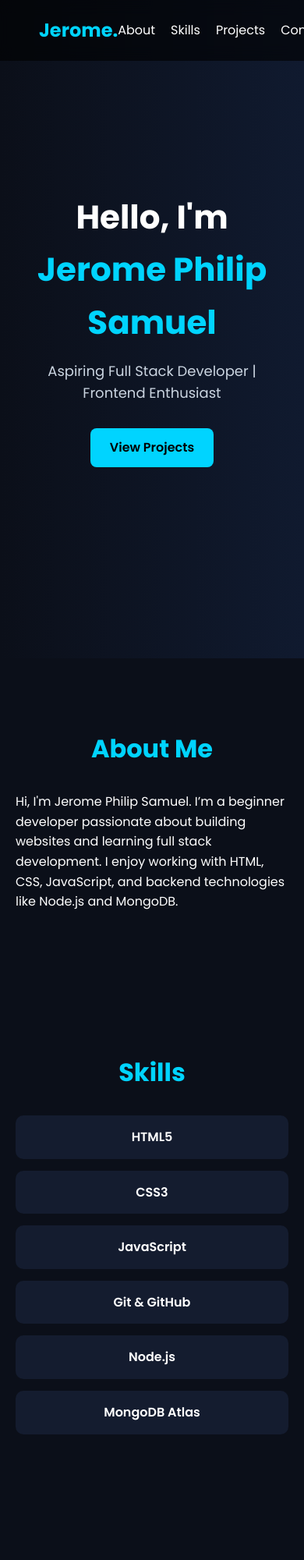
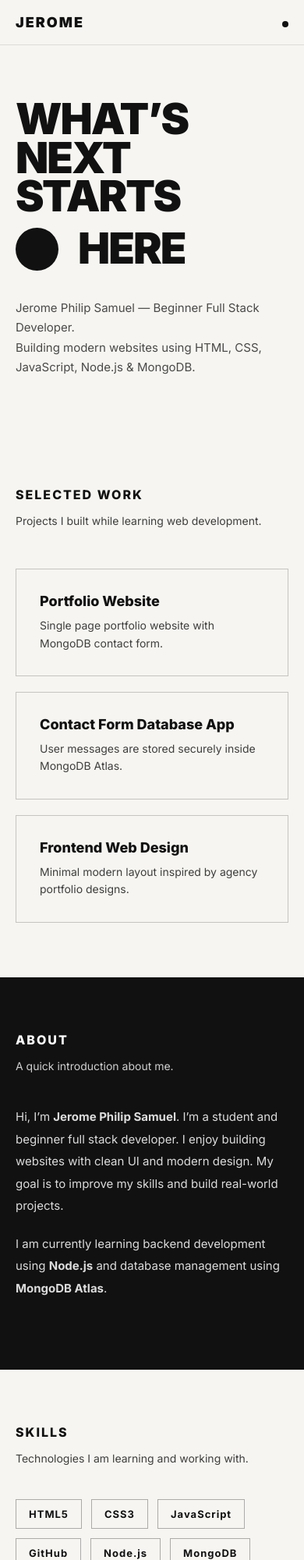
Before and after one commit to 25bcab28-cmyk/portfolio_project, a plain HTML site: page index.html in a window 390 px wide. Shown: the top 2000 px of the page at 78% size. Drawn offline with Linux system fonts and the light colour scheme.

Commit message:
updated design

```diff
--- a/backend/server.js
+++ b/backend/server.js
@@ -17,7 +17,7 @@ const ContactSchema = new mongoose.Schema({
 const Contact = mongoose.model("Contact", ContactSchema);
 
 app.get("/", (req, res) => {
-  res.send("Jerome Portfolio Backend Running!");
+  res.send("Backend Running!");
 });
 
 app.post("/api/contact", async (req, res) => {
--- a/index.html
+++ b/index.html
@@ -4,80 +4,136 @@
   <meta charset="UTF-8" />
   <meta name="viewport" content="width=device-width, initial-scale=1.0" />
   <title>Jerome Philip Samuel | Portfolio</title>
+
   <link rel="stylesheet" href="style.css" />
-  <link href="https://fonts.googleapis.com/css2?family=Poppins:wght@300;400;600;700&display=swap" rel="stylesheet">
+  <link href="https://fonts.googleapis.com/css2?family=Inter:wght@300;400;600;700;800;900&display=swap" rel="stylesheet">
 </head>
 <body>
 
+  <!-- NAVBAR -->
   <nav class="navbar">
-    <h2 class="logo">Jerome.</h2>
+    <div class="nav-left">
+      <h2 class="logo">JEROME</h2>
+    </div>
+
     <ul class="nav-links">
-      <li><a href="#about">About</a></li>
-      <li><a href="#skills">Skills</a></li>
-      <li><a href="#projects">Projects</a></li>
-      <li><a href="#contact">Contact</a></li>
+      <li><a href="#work">WORK</a></li>
+      <li><a href="#about">ABOUT</a></li>
+      <li><a href="#skills">SKILLS</a></li>
+      <li><a href="#contact">CONTACT</a></li>
     </ul>
+
+    <div class="nav-right">
+      <span class="menu-dot"></span>
+    </div>
   </nav>
 
+  <!-- HERO SECTION -->
   <header class="hero">
-    <div class="hero-content">
-      <h1>Hello, I'm <span>Jerome Philip Samuel</span></h1>
-      <p>Aspiring Full Stack Developer | Frontend Enthusiast</p>
-      <a href="#projects" class="btn">View Projects</a>
+    <div class="hero-text">
+      <h1>
+        WHAT’S NEXT<br />
+        STARTS
+      </h1>
+
+      <div class="hero-row">
+        <span class="big-dot"></span>
+        <h1 class="hero-right-text">HERE</h1>
+      </div>
+
+      <p class="hero-subtitle">
+        Jerome Philip Samuel — Beginner Full Stack Developer.<br />
+        Building modern websites using HTML, CSS, JavaScript, Node.js & MongoDB.
+      </p>
     </div>
   </header>
 
-  <section id="about" class="section">
-    <h2>About Me</h2>
-    <p>
-      Hi, I'm Jerome Philip Samuel. I’m a beginner developer passionate about building websites and learning full stack development.
-      I enjoy working with HTML, CSS, JavaScript, and backend technologies like Node.js and MongoDB.
-    </p>
-  </section>
+  <!-- WORK SECTION -->
+  <section id="work" class="section">
+    <div class="section-title">
+      <h2>SELECTED WORK</h2>
+      <p>Projects I built while learning web development.</p>
+    </div>
 
-  <section id="skills" class="section">
-    <h2>Skills</h2>
-    <div class="skills-grid">
-      <div class="skill-card">HTML5</div>
-      <div class="skill-card">CSS3</div>
-      <div class="skill-card">JavaScript</div>
-      <div class="skill-card">Git & GitHub</div>
-      <div class="skill-card">Node.js</div>
-      <div class="skill-card">MongoDB Atlas</div>
-    </div>
-  </section>
-
-  <section id="projects" class="section">
-    <h2>Projects</h2>
-
-    <div class="projects-grid">
-      <div class="project-card">
+    <div class="work-grid">
+      <div class="work-card">
         <h3>Portfolio Website</h3>
-        <p>A responsive portfolio website with backend contact form connected to MongoDB Atlas.</p>
+        <p>Single page portfolio website with MongoDB contact form.</p>
       </div>
 
-      <div class="project-card">
+      <div class="work-card">
         <h3>Contact Form Database App</h3>
-        <p>A full stack project where user messages are stored securely in MongoDB database.</p>
+        <p>User messages are stored securely inside MongoDB Atlas.</p>
+      </div>
+
+      <div class="work-card">
+        <h3>Frontend Web Design</h3>
+        <p>Minimal modern layout inspired by agency portfolio designs.</p>
       </div>
     </div>
   </section>
 
-  <section id="contact" class="section">
-    <h2>Contact Me</h2>
+  <!-- ABOUT SECTION -->
+  <section id="about" class="section alt-bg">
+    <div class="section-title">
+      <h2>ABOUT</h2>
+      <p>A quick introduction about me.</p>
+    </div>
+
+    <div class="about-content">
+      <p>
+        Hi, I’m <b>Jerome Philip Samuel</b>. I’m a student and beginner full stack developer.
+        I enjoy building websites with clean UI and modern design.
+        My goal is to improve my skills and build real-world projects.
+      </p>
+
+      <p>
+        I am currently learning backend development using <b>Node.js</b> and database management using
+        <b>MongoDB Atlas</b>.
+      </p>
+    </div>
+  </section>
+
+  <!-- SKILLS SECTION -->
+  <section id="skills" class="section">
+    <div class="section-title">
+      <h2>SKILLS</h2>
+      <p>Technologies I am learning and working with.</p>
+    </div>
+
+    <div class="skills-row">
+      <span>HTML5</span>
+      <span>CSS3</span>
+      <span>JavaScript</span>
+      <span>GitHub</span>
+      <span>Node.js</span>
+      <span>MongoDB</span>
+    </div>
+  </section>
+
+  <!-- CONTACT SECTION -->
+  <section id="contact" class="section alt-bg">
+    <div class="section-title">
+      <h2>CONTACT</h2>
+      <p>Send a message and it will be stored in the database.</p>
+    </div>
 
     <form id="contactForm" class="contact-form">
-      <input type="text" id="name" placeholder="Your Name" required />
-      <input type="email" id="email" placeholder="Your Email" required />
+      <div class="form-row">
+        <input type="text" id="name" placeholder="Your Name" required />
+        <input type="email" id="email" placeholder="Your Email" required />
+      </div>
+
       <textarea id="message" placeholder="Your Message" required></textarea>
-      <button type="submit">Send Message</button>
+
+      <button type="submit">SUBMIT MESSAGE</button>
     </form>
 
     <p id="status"></p>
   </section>
 
-  <footer>
-    <p>© 2026 Jerome Philip Samuel | Portfolio</p>
+  <footer class="footer">
+    <p>© 2026 Jerome Philip Samuel | Portfolio Website</p>
   </footer>
 
   <script src="script.js"></script>
--- a/style.css
+++ b/style.css
@@ -2,187 +2,276 @@
   margin: 0;
   padding: 0;
   box-sizing: border-box;
-  font-family: "Poppins", sans-serif;
+  font-family: "Inter", sans-serif;
 }
 
 body {
-  background: #0b0f19;
-  color: white;
-  line-height: 1.6;
+  background: #f6f5f1;
+  color: #111;
 }
 
+/* NAVBAR */
 .navbar {
   width: 100%;
-  padding: 20px 50px;
-  background: rgba(0,0,0,0.6);
+  padding: 22px 60px;
   display: flex;
   justify-content: space-between;
   align-items: center;
-  position: fixed;
+  background: #f6f5f1;
+  position: sticky;
   top: 0;
   z-index: 100;
-  backdrop-filter: blur(10px);
+  border-bottom: 1px solid rgba(0,0,0,0.1);
 }
 
 .logo {
-  color: #00d4ff;
-  font-size: 24px;
-  font-weight: 700;
+  font-size: 18px;
+  font-weight: 900;
+  letter-spacing: 2px;
 }
 
 .nav-links {
   list-style: none;
   display: flex;
-  gap: 20px;
+  gap: 28px;
 }
 
 .nav-links a {
   text-decoration: none;
-  color: white;
-  font-weight: 500;
+  color: #111;
+  font-size: 13px;
+  font-weight: 600;
+  letter-spacing: 1px;
   transition: 0.3s;
 }
 
 .nav-links a:hover {
-  color: #00d4ff;
+  opacity: 0.5;
 }
 
-.hero {
-  height: 100vh;
-  display: flex;
-  justify-content: center;
-  align-items: center;
-  text-align: center;
-  padding: 0 20px;
-  background: linear-gradient(to right, #0b0f19, #101a2f);
+.menu-dot {
+  width: 8px;
+  height: 8px;
+  background: #111;
+  border-radius: 50%;
+  display: inline-block;
 }
 
-.hero-content h1 {
-  font-size: 42px;
-  font-weight: 700;
+/* HERO */
+.hero {
+  padding: 90px 60px;
 }
 
-.hero-content span {
-  color: #00d4ff;
+.hero-text h1 {
+  font-size: 90px;
+  font-weight: 900;
+  line-height: 0.9;
+  letter-spacing: -2px;
 }
 
-.hero-content p {
-  margin: 15px 0;
-  font-size: 18px;
-  color: #cbd5e1;
+.hero-row {
+  display: flex;
+  align-items: center;
+  gap: 25px;
+  margin-top: 15px;
 }
 
-.btn {
-  display: inline-block;
-  margin-top: 15px;
-  padding: 12px 25px;
-  background: #00d4ff;
-  color: black;
-  font-weight: 600;
-  border-radius: 8px;
-  text-decoration: none;
+.big-dot {
+  width: 55px;
+  height: 55px;
+  background: #111;
+  border-radius: 50%;
+}
+
+.hero-right-text {
+  font-size: 90px;
+  font-weight: 900;
+  line-height: 0.9;
+  letter-spacing: -2px;
+}
+
+.hero-subtitle {
+  margin-top: 35px;
+  font-size: 15px;
+  font-weight: 500;
+  color: rgba(0,0,0,0.7);
+  max-width: 600px;
+  line-height: 1.7;
+}
+
+/* SECTIONS */
+.section {
+  padding: 90px 60px;
+}
+
+.alt-bg {
+  background: #111;
+  color: white;
+}
+
+.section-title h2 {
+  font-size: 16px;
+  font-weight: 800;
+  letter-spacing: 2px;
+}
+
+.section-title p {
+  margin-top: 12px;
+  font-size: 14px;
+  max-width: 600px;
+  line-height: 1.7;
+  opacity: 0.8;
+}
+
+/* WORK GRID */
+.work-grid {
+  margin-top: 50px;
+  display: grid;
+  grid-template-columns: repeat(auto-fit, minmax(260px, 1fr));
+  gap: 20px;
+}
+
+.work-card {
+  padding: 30px;
+  border: 1px solid rgba(0,0,0,0.2);
+  background: #f6f5f1;
   transition: 0.3s;
 }
 
-.btn:hover {
-  background: #00a6c7;
+.work-card h3 {
+  font-size: 18px;
+  font-weight: 800;
+  margin-bottom: 10px;
 }
 
-.section {
-  padding: 90px 20px;
-  max-width: 1000px;
-  margin: auto;
+.work-card p {
+  font-size: 14px;
+  opacity: 0.8;
+  line-height: 1.6;
 }
 
-.section h2 {
-  text-align: center;
-  margin-bottom: 30px;
-  font-size: 32px;
-  color: #00d4ff;
+.work-card:hover {
+  transform: translateY(-5px);
+  border: 1px solid #111;
 }
 
-.skills-grid {
-  display: grid;
-  grid-template-columns: repeat(auto-fit, minmax(180px, 1fr));
-  gap: 15px;
+/* ABOUT */
+.about-content {
+  margin-top: 40px;
+  max-width: 800px;
 }
 
-.skill-card {
-  background: #141c2f;
-  padding: 15px;
-  text-align: center;
-  border-radius: 10px;
-  font-weight: 600;
-  transition: 0.3s;
+.about-content p {
+  font-size: 15px;
+  line-height: 1.9;
+  margin-bottom: 20px;
+  opacity: 0.85;
 }
 
-.skill-card:hover {
-  transform: translateY(-5px);
-  border: 1px solid #00d4ff;
+/* SKILLS */
+.skills-row {
+  margin-top: 40px;
+  display: flex;
+  flex-wrap: wrap;
+  gap: 12px;
 }
 
-.projects-grid {
-  display: grid;
-  grid-template-columns: repeat(auto-fit, minmax(250px, 1fr));
-  gap: 20px;
+.skills-row span {
+  padding: 10px 16px;
+  border: 1px solid rgba(0,0,0,0.3);
+  font-size: 13px;
+  font-weight: 700;
+  letter-spacing: 1px;
 }
 
-.project-card {
-  background: #141c2f;
-  padding: 20px;
-  border-radius: 12px;
-  transition: 0.3s;
+/* CONTACT */
+.contact-form {
+  margin-top: 40px;
+  max-width: 700px;
 }
 
-.project-card:hover {
-  transform: translateY(-5px);
-  border: 1px solid #00d4ff;
-}
-
-.contact-form {
+.form-row {
   display: flex;
-  flex-direction: column;
   gap: 15px;
-  max-width: 500px;
-  margin: auto;
+  flex-wrap: wrap;
 }
 
 input, textarea {
-  padding: 12px;
-  border-radius: 10px;
-  border: none;
-  font-size: 15px;
+  width: 100%;
+  padding: 14px;
+  border: 1px solid rgba(255,255,255,0.2);
+  background: transparent;
+  color: white;
   outline: none;
+  font-size: 14px;
+}
+
+.form-row input {
+  flex: 1;
+  min-width: 240px;
 }
 
 textarea {
-  height: 120px;
+  margin-top: 15px;
+  height: 130px;
   resize: none;
 }
 
+input::placeholder, textarea::placeholder {
+  color: rgba(255,255,255,0.6);
+}
+
 button {
-  padding: 12px;
-  background: #00d4ff;
+  margin-top: 18px;
+  padding: 14px 18px;
+  background: white;
+  color: black;
+  font-weight: 900;
   border: none;
-  border-radius: 10px;
-  font-weight: 600;
   cursor: pointer;
+  letter-spacing: 2px;
   transition: 0.3s;
 }
 
 button:hover {
-  background: #00a6c7;
+  opacity: 0.7;
 }
 
 #status {
-  margin-top: 15px;
-  text-align: center;
-  font-weight: bold;
+  margin-top: 18px;
+  font-weight: 700;
+  font-size: 14px;
+  letter-spacing: 1px;
 }
 
-footer {
-  padding: 20px;
+/* FOOTER */
+.footer {
+  padding: 30px 60px;
   text-align: center;
-  background: #05070d;
-  color: #cbd5e1;
+  font-size: 13px;
+  background: #f6f5f1;
+  border-top: 1px solid rgba(0,0,0,0.1);
 }
+
+/* RESPONSIVE */
+@media (max-width: 768px) {
+  .navbar {
+    padding: 18px 20px;
+  }
+
+  .nav-links {
+    display: none;
+  }
+
+  .hero {
+    padding: 70px 20px;
+  }
+
+  .hero-text h1, .hero-right-text {
+    font-size: 55px;
+  }
+
+  .section {
+    padding: 70px 20px;
+  }
+}
```
